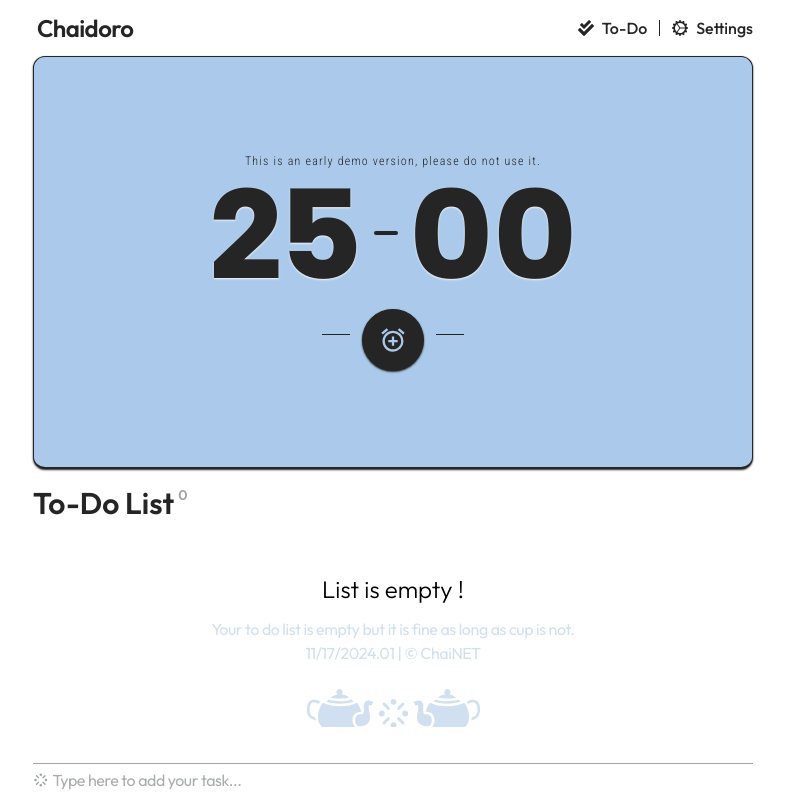
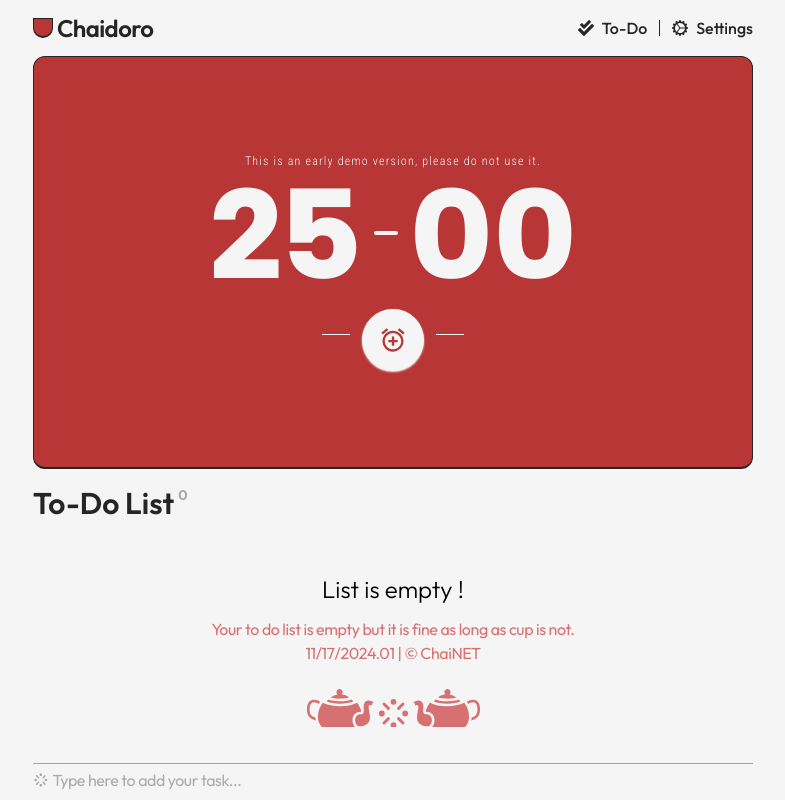
Before and after one commit to Chai-NET/ChaidoroWeb, a React (Vite) app: page / in a window 1280 px wide. Shown: the whole page, without its empty margins (247-1032 px from the left). Built offline with nearby package versions, Linux system fonts and the light colour scheme.

Commit message:
0.51 | Theme fixes

```diff
--- a/src/App.jsx
+++ b/src/App.jsx
@@ -125,6 +125,10 @@ function Navbar() {
         {/* <GiTeapot className="block aspect-square size-8 rounded-full text-accent opacity-35 transition-all delay-0 duration-300 group-hover:rotate-[25deg]" />
         <GiTeapot className="block aspect-square size-8 rounded-full text-accent opacity-55 transition-all delay-200 duration-300 group-hover:rotate-[25deg]" />
         <GiTeapot className="block aspect-square size-8 rounded-full text-accent transition-all delay-500 duration-300 group-hover:rotate-[25deg]" /> */}
+
+        {/* Pomodoro */}
+        <div className="size-5 rounded-b-full border border-b-2 border-blax bg-accent transition-all duration-500 ease-in-out" />
+
         <div className="invisible absolute flex justify-between pl-1 xsm:visible xsm:relative">
           <h1 className="font-Outfit text-2xl font-semibold tracking-tight text-primary">
             {t("chaidoro")}
--- a/src/components/clock.jsx
+++ b/src/components/clock.jsx
@@ -23,33 +23,33 @@ function Clock() {
   return (
     <>
       <div className={`theme-${theme} flex items-center justify-center`}>
-        <div className="relative w-full rounded-xl border border-b-2 border-blax bg-accent py-24 text-center font-AlbertSans text-blax shadow-sm shadow-blax">
+        <div className="relative w-full rounded-xl border border-b-2 border-blax bg-accent py-24 text-center font-AlbertSans text-blax text-text shadow shadow-text">
           <p className="font-RobotoCondensed text-xs font-light proportional-nums tracking-widest">
             {t("clockMessage")}
           </p>
           <div className="flex items-center justify-center gap-3">
-            <h1 className="text-7xl font-black shadow-text text-shadow-sm sm:text-8xl md:text-9xl">
+            <h1 className="text-7xl font-black shadow-text sm:text-8xl md:text-9xl">
               25
             </h1>
-            <div className="h-1 w-6 rounded-full bg-blax" />
+            <div className="h-1 w-6 rounded-full bg-text" />
 
-            <h1 className="text-7xl font-black shadow-text text-shadow-sm sm:text-8xl md:text-9xl">
+            <h1 className="text-7xl font-black shadow-text sm:text-8xl md:text-9xl">
               00
             </h1>
           </div>
 
           <div className="flex items-center justify-center gap-3 px-12 xsm:px-16 sm:px-24 md:px-52 xl:px-72">
-            <div className="h-[1px] w-full bg-blax" />
+            <div className="h-[1px] w-full bg-text" />
             <motion.button
               whileHover={{ scale: 1.1 }}
               whileTap={{ scale: 0.95 }}
               whileDrag={{ scale: 0.9, rotate: 10 }}
               drag
-              className="z-30 mt-3 aspect-square cursor-pointer rounded-full border border-b-2 border-blax bg-blax px-4 font-Outfit text-lg font-semibold uppercase text-white shadow-sm shadow-blax"
+              className="z-30 mt-3 aspect-square cursor-pointer rounded-full border border-b-2 border-text bg-text px-4 font-Outfit text-lg font-semibold uppercase shadow-sm shadow-text"
             >
               <MdAddAlarm className="size-7 fill-accent outline-1" />
             </motion.button>
-            <div className="h-[1px] w-full bg-blax" />
+            <div className="h-[1px] w-full bg-text" />
           </div>
         </div>
       </div>
--- a/src/index.css
+++ b/src/index.css
@@ -45,11 +45,10 @@
 .theme-white {
   --color-darkest: #252525;
   --color-darker: #a1a5a5;
-  --color-dark: #d1e0f0;
+  --color-dark: #d77171;
   --color-text: #f5f5f5;
-  --color-bg: #ffffff;
-  --color-accentColor: #abcaeb;
-  /* --color-accentColor: #abcaeb; */
+  --color-bg: #f5f5f5;
+  --color-accentColor: #b83636;
 }
 
 .theme-black {
```
